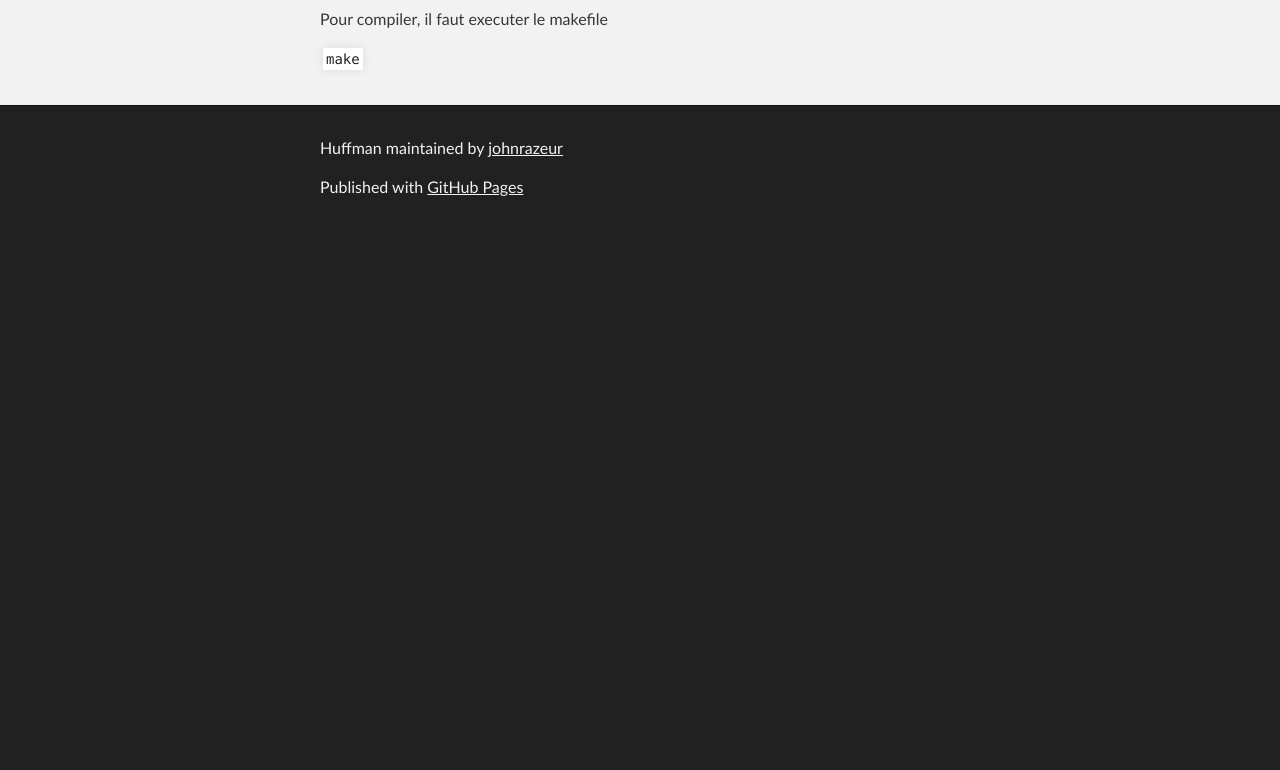
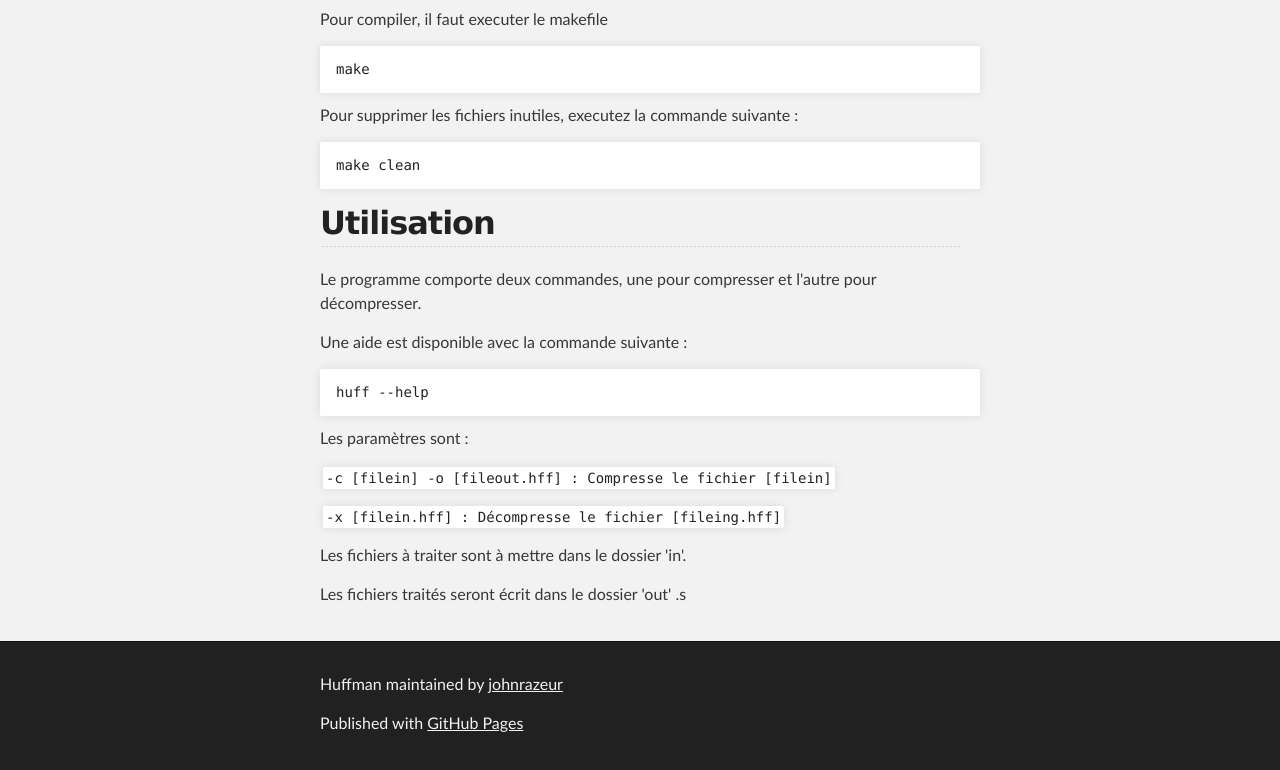
Before and after one commit to johnrazeur/Huffman, a plain HTML site: page index.html in a window 1280 px wide. Shown: the part 502-1272 px from the top of the page. Before the commit the page ends 800 px from the top, so only its background shows below. Drawn offline with Linux system fonts and the light colour scheme.

Commit message:
Create gh-pages branch via GitHub

```diff
--- a/index.html
+++ b/index.html
@@ -45,7 +45,33 @@
 
 <p>Pour compiler, il faut executer le makefile</p>
 
-<p><code>make</code></p>
+<pre><code>make
+</code></pre>
+
+<p>Pour supprimer les fichiers inutiles, executez la commande suivante :</p>
+
+<pre><code>make clean
+</code></pre>
+
+<h2>
+<a id="utilisation" class="anchor" href="#utilisation" aria-hidden="true"><span class="octicon octicon-link"></span></a>Utilisation</h2>
+
+<p>Le programme comporte deux commandes, une pour compresser et l'autre pour décompresser.</p>
+
+<p>Une aide est disponible avec la commande suivante :</p>
+
+<pre><code>huff --help
+</code></pre>
+
+<p>Les paramètres sont :</p>
+
+<p><code>-c [filein] -o [fileout.hff] : Compresse le fichier [filein]</code></p>
+
+<p><code>-x [filein.hff] : Décompresse le fichier [fileing.hff]</code></p>
+
+<p>Les fichiers à traiter sont à mettre dans le dossier 'in'.</p>
+
+<p>Les fichiers traités seront écrit dans le dossier 'out' .s</p>
       </section>
     </div>
 
--- a/params.json
+++ b/params.json
@@ -1 +1 @@
-{"name":"Huffman","tagline":"Compression à l'aide du codage de Huffman","body":"# Huffman\r\nCompression à l'aide du codage de Huffman\r\n\r\n ❤ Développé avec amour ❤\r\n\r\nPar Alexandre \"too_pick\" Sanigou et Clément \"johnrazeur\" Lafont\r\n\r\nCompilation\r\n-----------\r\nPour compiler, il faut executer le makefile\r\n\r\n `make`\r\n","google":"","note":"Don't delete this file! It's used internally to help with page regeneration."}
+{"name":"Huffman","tagline":"Compression à l'aide du codage de Huffman","body":"# Huffman\r\nCompression à l'aide du codage de Huffman\r\n\r\n ❤ Développé avec amour ❤\r\n\r\nPar Alexandre \"too_pick\" Sanigou et Clément \"johnrazeur\" Lafont\r\n\r\nCompilation\r\n-----------\r\nPour compiler, il faut executer le makefile\r\n\r\n    make\r\n\r\n Pour supprimer les fichiers inutiles, executez la commande suivante :\r\n\r\n    make clean\r\n\r\nUtilisation\r\n-----------\r\nLe programme comporte deux commandes, une pour compresser et l'autre pour décompresser.\r\n\r\nUne aide est disponible avec la commande suivante :\r\n\r\n    huff --help\r\n\r\nLes paramètres sont :\r\n\r\n`-c [filein] -o [fileout.hff] : Compresse le fichier [filein]`\r\n\r\n`-x [filein.hff] : Décompresse le fichier [fileing.hff]`\r\n\r\nLes fichiers à traiter sont à mettre dans le dossier 'in'.\r\n\r\nLes fichiers traités seront écrit dans le dossier 'out' .s\r\n","google":"","note":"Don't delete this file! It's used internally to help with page regeneration."}
```
